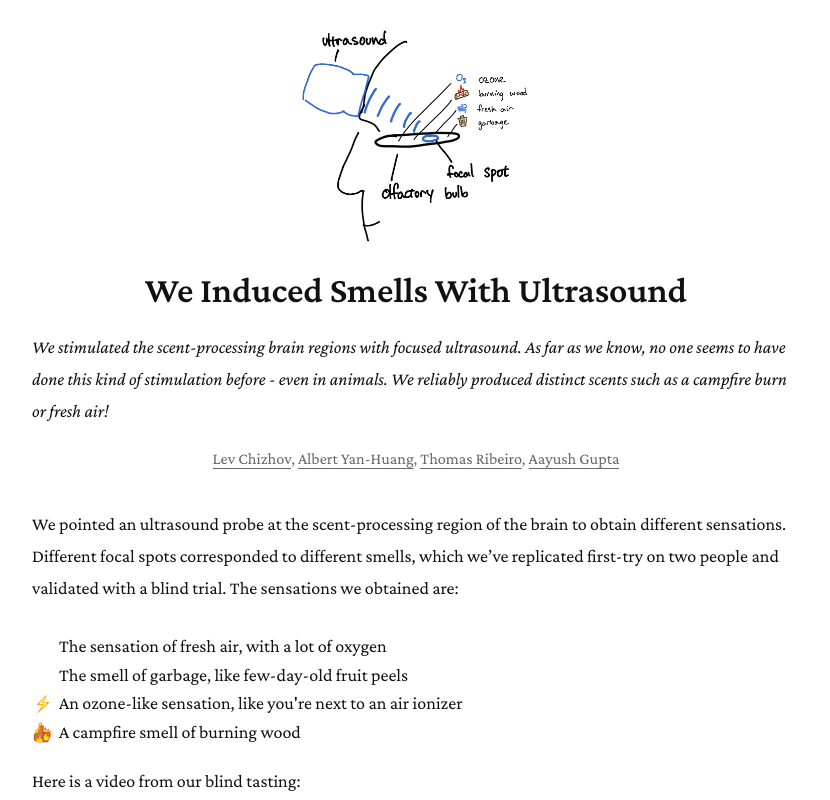
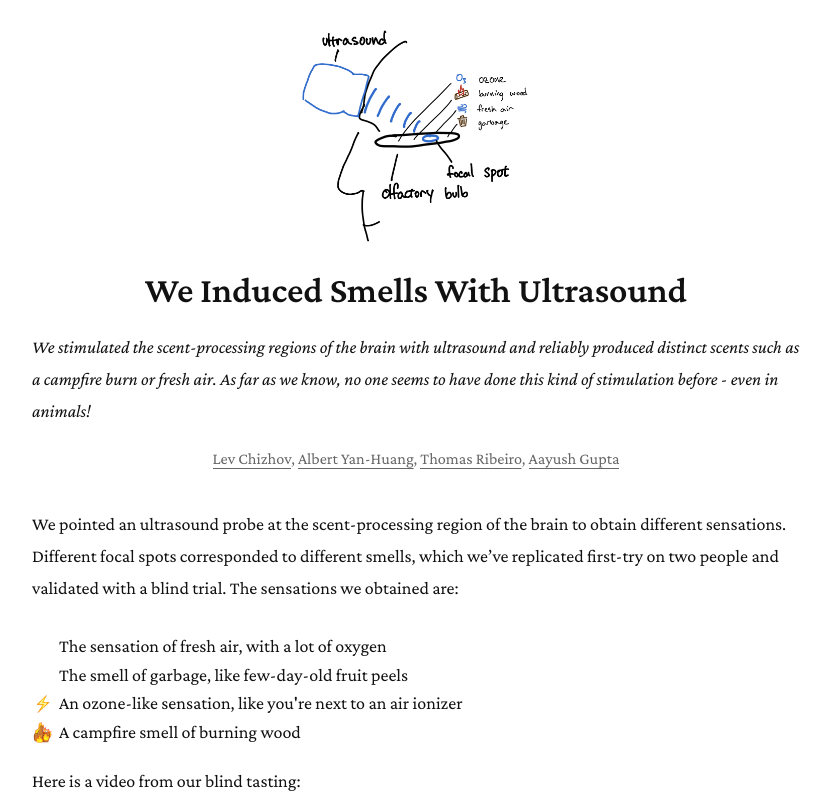
Before and after one commit to ennucore/writetobrain, a Next.js app: page /olfactory in a window 1280 px wide. Shown: the top 800 px of the page, without its empty margins (224-1054 px from the left). Built offline with nearby package versions, Linux system fonts and the light colour scheme; grey boxes are pictures that could not be loaded.

Commit message:
reversed order of first paragraph

```diff
--- a/app/olfactory/page.js
+++ b/app/olfactory/page.js
@@ -38,7 +38,7 @@ export default function OlfactoryPage() {
                 </div>
                 <h1 className="text-3xl font-bold mb-2">We Induced Smells With Ultrasound</h1>
                 <p className="text-lg italic mb-4">
-                    We stimulated the scent-processing brain regions with focused ultrasound. As far as we know, no one seems to have done this kind of stimulation before - even in animals. We reliably produced distinct scents such as a campfire burn or fresh air!
+                    We stimulated the scent-processing regions of the brain with ultrasound and reliably produced distinct scents such as a campfire burn or fresh air. As far as we know, no one seems to have done this kind of stimulation before - even in animals!
                 </p>
                 <div className="text-sm text-accent">
                     <a href="https://lev.la" target="_blank" rel="noopener noreferrer" className="hover:text-foreground transition-colors">Lev Chizhov</a>,{' '}
```
